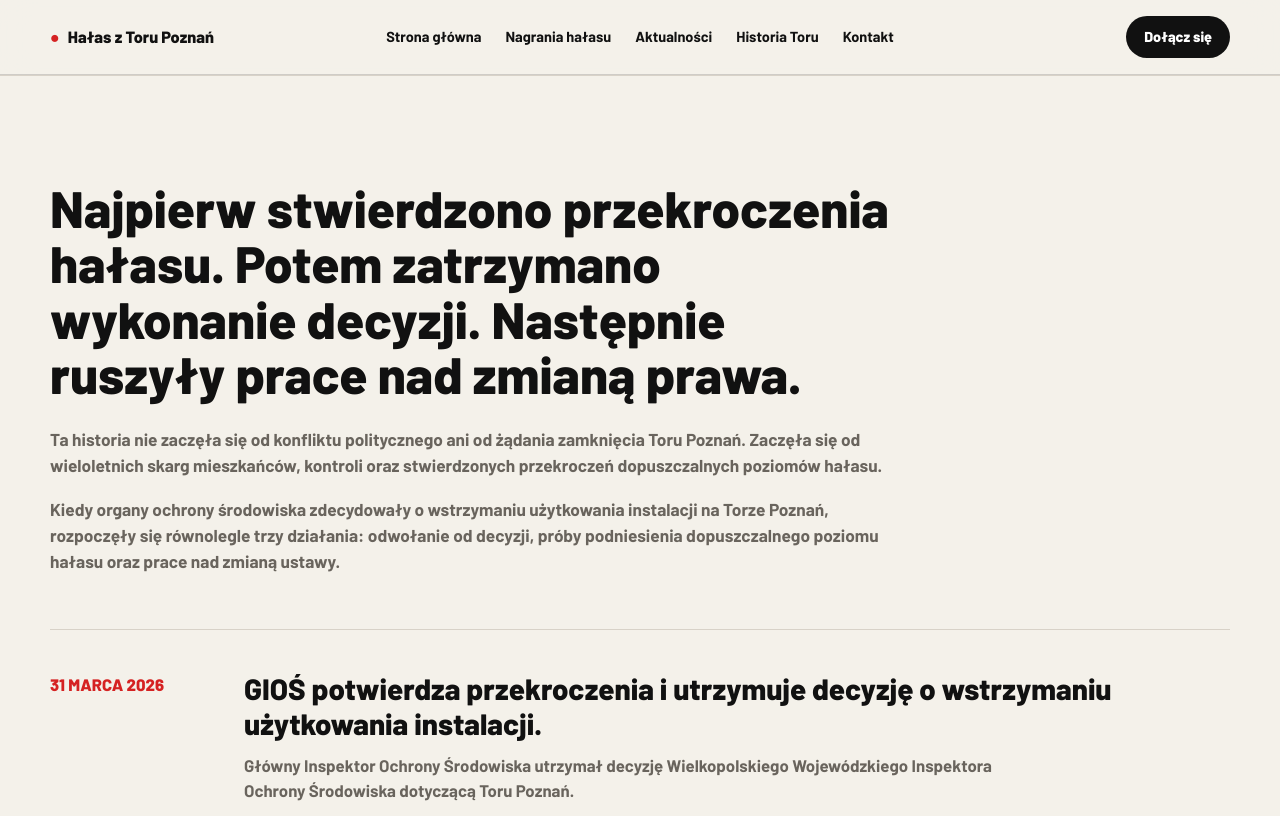
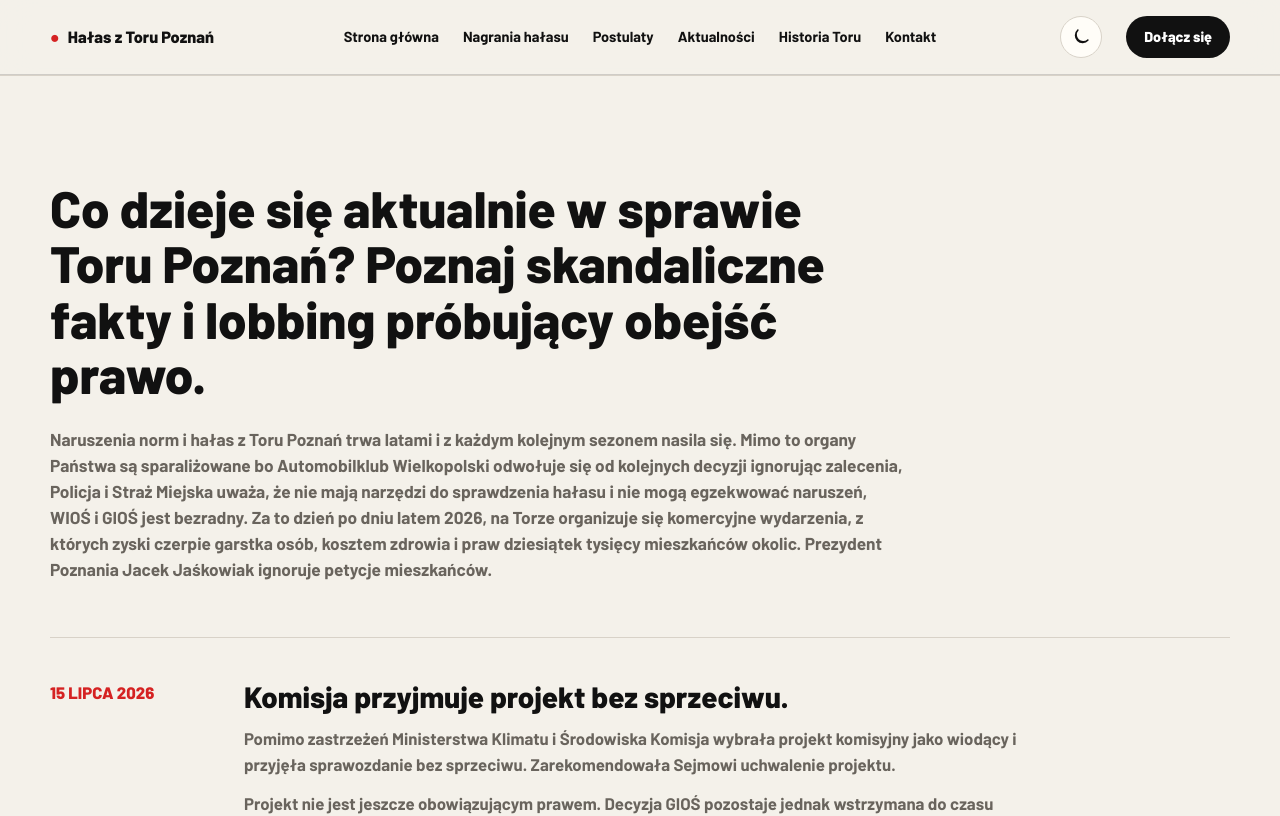
Before and after one commit to torpoznanhalas/strona-publiczna, a Next.js app: page /fakty in a window 1280 px wide. Shown: the top 816 px of the page. Built offline with nearby package versions, Linux system fonts and the light colour scheme.

Commit message:
feat: dodaj tryb ciemny i aktualizacje tresci [skip netlify]

```diff
--- a/app/fakty/page.tsx
+++ b/app/fakty/page.tsx
@@ -12,79 +12,85 @@
       <section className="section" id="mechanizm">
         <div className="container">
           <div className="section-header">
-                        <h2 className="section-title">
-              Najpierw stwierdzono przekroczenia hałasu. Potem zatrzymano wykonanie decyzji.
-              Następnie ruszyły prace nad zmianą prawa.
+            <h2 className="section-title">
+              Co dzieje się aktualnie w sprawie Toru Poznań? Poznaj skandaliczne fakty i lobbing próbujący obejść prawo.
             </h2>
             <div className="mechanism-intro">
               <p>
-                Ta historia nie zaczęła się od konfliktu politycznego ani od żądania zamknięcia
-                Toru Poznań. Zaczęła się od wieloletnich skarg mieszkańców, kontroli oraz
-                stwierdzonych przekroczeń dopuszczalnych poziomów hałasu.
-              </p>
-              <p>
-                Kiedy organy ochrony środowiska zdecydowały o wstrzymaniu użytkowania instalacji
-                na Torze Poznań, rozpoczęły się równolegle trzy działania: odwołanie od decyzji,
-                próby podniesienia dopuszczalnego poziomu hałasu oraz prace nad zmianą ustawy.
+                Naruszenia norm i hałas z Toru Poznań trwa latami i z każdym kolejnym sezonem nasila się.
+                Mimo to organy Państwa są sparaliżowane bo Automobilklub Wielkopolski odwołuje się od kolejnych decyzji ignorując zalecenia,
+                Policja i Straż Miejska uważa, że nie mają narzędzi do sprawdzenia hałasu i nie mogą egzekwować naruszeń, WIOŚ i GIOŚ jest bezradny. Za to dzień po dniu latem 2026, na Torze organizuje się komercyjne wydarzenia, z których zyski czerpie garstka osób, kosztem zdrowia i praw dziesiątek tysięcy mieszkańców okolic. Prezydent Poznania Jacek Jaśkowiak ignoruje petycje mieszkańców.
               </p>
             </div>
           </div>
 
           <div className="timeline">
             <article className="timeline-item">
-              <div className="timeline-date">31 MARCA 2026</div>
+              <div className="timeline-date">15 LIPCA 2026</div>
               <div>
-                <h3>GIOŚ potwierdza przekroczenia i utrzymuje decyzję o wstrzymaniu użytkowania instalacji.</h3>
+                <h3>Komisja przyjmuje projekt bez sprzeciwu.</h3>
                 <p>
-                  Główny Inspektor Ochrony Środowiska utrzymał decyzję Wielkopolskiego
-                  Wojewódzkiego Inspektora Ochrony Środowiska dotyczącą Toru Poznań.
+                  Pomimo zastrzeżeń Ministerstwa Klimatu i Środowiska Komisja wybrała projekt
+                  komisyjny jako wiodący i przyjęła sprawozdanie bez sprzeciwu. Zarekomendowała
+                  Sejmowi uchwalenie projektu.
                 </p>
                 <p>
-                  Powodem były stwierdzone przekroczenia dopuszczalnych poziomów hałasu.
-                  Zarządzający Torem Poznań otrzymał wcześniej dodatkowy czas i możliwość
-                  zastosowania zabezpieczeń akustycznych, ale nie wykazał trwałego przestrzegania norm.
-                </p>
-                <p>
-                  GIOŚ podkreślił, że nie była to decyzja uznaniowa. Przy nieusunięciu naruszeń
-                  organ miał obowiązek zastosować przepisy prawa.
+                  Projekt nie jest jeszcze obowiązującym prawem. Decyzja GIOŚ pozostaje jednak
+                  wstrzymana do czasu rozstrzygnięcia przez Wojewódzki Sąd Administracyjny, dzięki
+                  czemu Tor Poznań nadal funkcjonuje na dotychczasowych warunkach.
                 </p>
                 <p className="timeline-source">
                   <a
-                    href="https://www.gov.pl/web/gios/decyzja-gios-w-sprawie-toru-poznan--dzialania-wynikajace-z-przepisow-prawa-i-licznych-skarg-mieszkancow"
+                    href="https://api.sejm.gov.pl/sejm/term10/prints/2812/2812.pdf"
                     target="_blank"
                     rel="noreferrer"
                   >
-                    Źródło: komunikat GIOŚ
+                    Źródło: sprawozdanie Komisji, druk nr 2812
                   </a>
                 </p>
               </div>
             </article>
 
             <article className="timeline-item">
-              <div className="timeline-date">PO WYDANIU DECYZJI</div>
+              <div className="timeline-date">OSTRZEŻENIE MINISTERSTWA KLIMATU</div>
               <div>
-                <h3>Ministerstwo Sportu pomaga doprowadzić do wstrzymania jej wykonania.</h3>
+                <h3>Ministerstwo ostrzega, że projekty mogą naruszać prawo Unii Europejskiej.</h3>
                 <p>
-                  Podczas posiedzenia komisji sejmowej sekretarz stanu w Ministerstwie Sportu
-                  i Turystyki Piotr Borys powiedział:
+                  Podsekretarz stanu w Ministerstwie Klimatu i Środowiska Anita Sowińska stwierdziła
+                  podczas posiedzenia, że oba rozpatrywane projekty stoją — zdaniem ministerstwa —
+                  w kolizji z unijną dyrektywą dotyczącą hałasu.
                 </p>
                 <p>
-                  <strong>„Udało nam się także poprosić o to, aby strona się odwołała”.</strong>
+                  Ministerstwo zwróciło także uwagę, że użytkownicy torów korzystają z nich w sposób
+                  zorganizowany i odpłatny, dlatego trudno automatycznie uznać taką działalność za
+                  „powszechne korzystanie ze środowiska”.
                 </p>
                 <p>
-                  Minister dodał, że odwołanie pozwoliło zawiesić wykonanie decyzji i dało czas
-                  na dalsze działania. GIOŚ potwierdza, że po wniosku zarządzającego Torem Poznań
-                  wykonanie decyzji zostało wstrzymane. Do czasu rozstrzygnięcia sprawy przez
-                  Wojewódzki Sąd Administracyjny Tor Poznań może działać na dotychczasowych warunkach.
+                  Według ministerstwa przyjęcie przepisów może narazić Polskę na zarzut
+                  nieprawidłowego stosowania prawa Unii oraz wywołać podobne konflikty w innych
+                  miejscach kraju. Jednocześnie opinia Biura Ekspertyz Sejmu uznała projekt za
+                  niesprzeczny z prawem Unii Europejskiej.
                 </p>
-                <p className="timeline-source">
-                  <a
-                    href="https://www.gov.pl/web/gios/gios-wstrzymuje-decyzje-w-sprawie-toru-poznan"
-                    target="_blank"
-                    rel="noreferrer"
-                  >
-                    Źródło: komunikat GIOŚ o wstrzymaniu wykonania decyzji
-                  </a>
+              </div>
+            </article>
+
+            <article className="timeline-item">
+              <div className="timeline-date">RÓWNOLEGLE</div>
+              <div>
+                <h3>Rozważane jest nie tylko ograniczenie hałasu, lecz także podniesienie jego dopuszczalnego poziomu.</h3>
+                <p>
+                  Podczas posiedzenia komisji minister Piotr Borys przedstawił również rozwiązanie
+                  lokalne: zwiększenie dopuszczalnego poziomu hałasu o — jak powiedział —
+                  <strong> „dosłownie kilka decybeli”.</strong>
+                </p>
+                <p>
+                  Dyskutowano też o uznaniu części otoczenia Toru Poznań za teren
+                  usługowo-mieszkaniowy zamiast mieszkaniowego. Taka zmiana mogłaby umożliwić
+                  stosowanie wyższych limitów hałasu.
+                </p>
+                <p>
+                  <strong>Nie obniżyłoby to faktycznego hałasu słyszanego w domach. Zmieniłby się
+                  poziom, od którego hałas jest prawnie traktowany jako przekroczenie.</strong>
                 </p>
               </div>
             </article>
@@ -120,70 +126,71 @@
             </article>
 
             <article className="timeline-item">
-              <div className="timeline-date">RÓWNOLEGLE</div>
+              <div className="timeline-date">6 MAJA 2026</div>
               <div>
-                <h3>Rozważane jest nie tylko ograniczenie hałasu, lecz także podniesienie jego dopuszczalnego poziomu.</h3>
+                <h3>Mieszkańcy proszą o wspólne spotkanie i wypracowanie kompromisowego rozwiązania.</h3>
                 <p>
-                  Podczas posiedzenia komisji minister Piotr Borys przedstawił również rozwiązanie
-                  lokalne: zwiększenie dopuszczalnego poziomu hałasu o — jak powiedział —
-                  <strong> „dosłownie kilka decybeli”.</strong>
-                </p>
-                <p>
-                  Dyskutowano też o uznaniu części otoczenia Toru Poznań za teren
-                  usługowo-mieszkaniowy zamiast mieszkaniowego. Taka zmiana mogłaby umożliwić
-                  stosowanie wyższych limitów hałasu.
-                </p>
-                <p>
-                  <strong>Nie obniżyłoby to faktycznego hałasu słyszanego w domach. Zmieniłby się
-                  poziom, od którego hałas jest prawnie traktowany jako przekroczenie.</strong>
+                  Mieszkańcy osiedli Ławica i Przeźmierowa wysyłają do prezydenta Poznania Jacka
+                  Jaśkowiaka petycję, podpisaną przez dziesiątki osób, z prośbą o wspólne spotkanie
+                  z Automobilklubem i wypracowanie kompromisowego rozwiązania. Do dziś petycja
+                  pozostaje bez odpowiedzi.
                 </p>
               </div>
             </article>
 
             <article className="timeline-item">
-              <div className="timeline-date">OSTRZEŻENIE MINISTERSTWA KLIMATU</div>
+              <div className="timeline-date">PO WYDANIU DECYZJI</div>
               <div>
-                <h3>Ministerstwo ostrzega, że projekty mogą naruszać prawo Unii Europejskiej.</h3>
+                <h3>Ministerstwo Sportu pomaga doprowadzić do wstrzymania jej wykonania.</h3>
                 <p>
-                  Podsekretarz stanu w Ministerstwie Klimatu i Środowiska Anita Sowińska stwierdziła
-                  podczas posiedzenia, że oba rozpatrywane projekty stoją — zdaniem ministerstwa —
-                  w kolizji z unijną dyrektywą dotyczącą hałasu.
+                  Podczas posiedzenia komisji sejmowej sekretarz stanu w Ministerstwie Sportu
+                  i Turystyki Piotr Borys powiedział:
                 </p>
                 <p>
-                  Ministerstwo zwróciło także uwagę, że użytkownicy torów korzystają z nich w sposób
-                  zorganizowany i odpłatny, dlatego trudno automatycznie uznać taką działalność za
-                  „powszechne korzystanie ze środowiska”.
+                  <strong>„Udało nam się także poprosić o to, aby strona się odwołała”.</strong>
                 </p>
                 <p>
-                  Według ministerstwa przyjęcie przepisów może narazić Polskę na zarzut
-                  nieprawidłowego stosowania prawa Unii oraz wywołać podobne konflikty w innych
-                  miejscach kraju. Jednocześnie opinia Biura Ekspertyz Sejmu uznała projekt za
-                  niesprzeczny z prawem Unii Europejskiej.
+                  Minister dodał, że odwołanie pozwoliło zawiesić wykonanie decyzji i dało czas
+                  na dalsze działania. GIOŚ potwierdza, że po wniosku zarządzającego Torem Poznań
+                  wykonanie decyzji zostało wstrzymane. Do czasu rozstrzygnięcia sprawy przez
+                  Wojewódzki Sąd Administracyjny Tor Poznań może działać na dotychczasowych warunkach.
+                </p>
+                <p className="timeline-source">
+                  <a
+                    href="https://www.gov.pl/web/gios/gios-wstrzymuje-decyzje-w-sprawie-toru-poznan"
+                    target="_blank"
+                    rel="noreferrer"
+                  >
+                    Źródło: komunikat GIOŚ o wstrzymaniu wykonania decyzji
+                  </a>
                 </p>
               </div>
             </article>
 
             <article className="timeline-item">
-              <div className="timeline-date">15 LIPCA 2026</div>
+              <div className="timeline-date">31 MARCA 2026</div>
               <div>
-                <h3>Komisja przyjmuje projekt bez sprzeciwu.</h3>
+                <h3>GIOŚ potwierdza przekroczenia i utrzymuje decyzję o wstrzymaniu użytkowania instalacji.</h3>
                 <p>
-                  Pomimo zastrzeżeń Ministerstwa Klimatu i Środowiska Komisja wybrała projekt
-                  komisyjny jako wiodący i przyjęła sprawozdanie bez sprzeciwu. Zarekomendowała
-                  Sejmowi uchwalenie projektu.
+                  Główny Inspektor Ochrony Środowiska utrzymał decyzję Wielkopolskiego
+                  Wojewódzkiego Inspektora Ochrony Środowiska dotyczącą Toru Poznań.
                 </p>
                 <p>
-                  Projekt nie jest jeszcze obowiązującym prawem. Decyzja GIOŚ pozostaje jednak
-                  wstrzymana do czasu rozstrzygnięcia przez Wojewódzki Sąd Administracyjny, dzięki
-                  czemu Tor Poznań nadal funkcjonuje na dotychczasowych warunkach.
+                  Powodem były stwierdzone przekroczenia dopuszczalnych poziomów hałasu.
+                  Zarządzający Torem Poznań otrzymał wcześniej dodatkowy czas i możliwość
+                  zastosowania zabezpieczeń akustycznych, ale nie wykazał trwałego przestrzegania norm.
+                </p>
+                <p>
+                  GIOŚ podkreślił, że nie była to decyzja uznaniowa. Przy nieusunięciu naruszeń
+                  organ miał obowiązek zastosować przepisy prawa.
                 </p>
                 <p className="timeline-source">
                   <a
-                    href="https://api.sejm.gov.pl/sejm/term10/prints/2812/2812.pdf"
+                    href="https://www.gov.pl/web/gios/decyzja-gios-w-sprawie-toru-poznan--dzialania-wynikajace-z-przepisow-prawa-i-licznych-skarg-mieszkancow"
                     target="_blank"
                     rel="noreferrer"
                   >
-                    Źródło: sprawozdanie Komisji, druk nr 2812
+                    Źródło: komunikat GIOŚ
                   </a>
                 </p>
               </div>
--- a/app/globals.css
+++ b/app/globals.css
@@ -71,7 +71,9 @@
 }
 
 .section[id],
-.history-section[id] {
+.history-section[id],
+.hero[id],
+.section-anchor {
   scroll-margin-top: 92px;
 }
 
@@ -196,6 +198,55 @@
   text-decoration: none;
 }
 
+.theme-toggle {
+  display: inline-grid;
+  width: 42px;
+  height: 42px;
+  flex: 0 0 auto;
+  place-items: center;
+  padding: 0;
+  border: 1px solid var(--line);
+  border-radius: 50%;
+  color: var(--text);
+  background: var(--surface);
+  cursor: pointer;
+  transition: color 180ms ease, background 180ms ease, border-color 180ms ease,
+    transform 180ms ease;
+}
+
+.theme-toggle:hover {
+  border-color: var(--accent);
+  color: var(--accent);
+  transform: translateY(-1px);
+}
+
+.theme-toggle:focus-visible {
+  outline: 3px solid var(--accent);
+  outline-offset: 3px;
+}
+
+.theme-toggle svg {
+  width: 20px;
+  height: 20px;
+  fill: none;
+  stroke: currentColor;
+  stroke-linecap: round;
+  stroke-linejoin: round;
+  stroke-width: 1.8;
+}
+
+.theme-toggle-sun {
+  display: none;
+}
+
+html[data-theme="dark"] .theme-toggle-sun {
+  display: block;
+}
+
+html[data-theme="dark"] .theme-toggle-moon {
+  display: none;
+}
+
 
 .hero {
   min-height: calc(100svh - 74px);
@@ -586,9 +637,9 @@
 
 .footer {
   padding: 54px 0;
-  border-top: 1px solid rgba(17, 17, 17, 0.16);
-  color: var(--text);
-  background: var(--background);
+  border-top: 0;
+  color: white;
+  background: var(--dark);
 }
 
 .footer-grid {
@@ -606,7 +657,7 @@
 
 .footer p {
   margin: 0;
-  color: var(--muted);
+  color: var(--dark-muted);
   font-size: 0.88rem;
 }
 
@@ -617,7 +668,7 @@
 }
 
 .footer-links a {
-  color: var(--text);
+  color: white;
   font-size: 0.88rem;
   font-weight: 700;
 }
@@ -1782,10 +1833,6 @@
   font-size: 1.12rem;
 }
 
-.recordings-section {
-  scroll-margin-top: 92px;
-}
-
 .recordings-header {
   max-width: 1080px;
 }
@@ -2200,3 +2247,162 @@
 .support-cards-grid .supporter-directory-row {
   min-height: 62px;
 }
+
+/* Motyw wieczorny — spokojna paleta redakcyjna z wysokim kontrastem */
+html[data-theme="dark"] {
+  --background: #121416;
+  --surface: #1b1e21;
+  --text: #f2efe8;
+  --muted: #b9b3a8;
+  --line: #363a3f;
+  --accent: #e35757;
+  --accent-dark: #bd3c3c;
+  --dark: #090a0b;
+  --dark-muted: #b8b3aa;
+}
+
+body,
+.header,
+.footer,
+.form,
+.video-card,
+.demand-card,
+.supporter-activity,
+.supporter-directory,
+.source-card {
+  transition: color 180ms ease, background-color 180ms ease, border-color 180ms ease;
+}
+
+html[data-theme="dark"] .header {
+  border-bottom-color: rgba(255, 255, 255, 0.12);
+  background: rgba(18, 20, 22, 0.94);
+}
+
+html[data-theme="dark"] .nav {
+  background: rgba(18, 20, 22, 0.99);
+}
+
+html[data-theme="dark"] .field input,
+html[data-theme="dark"] .field select,
+html[data-theme="dark"] .field textarea,
+html[data-theme="dark"] .supporter-directory-more {
+  border-color: var(--line);
+  color: var(--text);
+  background: #111315;
+}
+
+html[data-theme="dark"] .checkbox,
+html[data-theme="dark"] .prose p,
+html[data-theme="dark"] .prose li,
+html[data-theme="dark"] .supporter-activity-place,
+html[data-theme="dark"] .supporter-directory-row span,
+html[data-theme="dark"] .history-point p {
+  color: #d3cec5;
+}
+
+html[data-theme="dark"] .form-status.error {
+  color: #ffb4b4;
+  border-color: #754343;
+  background: #351d1d;
+}
+
+html[data-theme="dark"] .form-status.success {
+  color: #a9ddb2;
+  border-color: #3f6848;
+  background: #19301f;
+}
+
+html[data-theme="dark"] .history-header {
+  color: var(--text);
+  background: #1b2026;
+}
+
+html[data-theme="dark"] .history-header p,
+html[data-theme="dark"] .history-sources {
+  color: var(--muted);
+}
+
+html[data-theme="dark"] .supporter-activity-placeholder,
+html[data-theme="dark"] .supporter-directory-placeholder {
+  background: #343940;
+}
+
+html[data-theme="dark"] .supporter-directory-scroll {
+  scrollbar-color: #626870 transparent;
+}
+
+html[data-theme="dark"] .button:not(.button-accent):not(.button-ghost) {
+  color: var(--background);
+  background: var(--text);
+}
+
+html[data-theme="dark"] .button:not(.button-accent):not(.button-ghost):hover {
+  background: #d7d2c9;
+}
+
+html[data-theme="dark"] .button-ghost {
+  color: var(--text);
+  background: transparent;
+}
+
+html[data-theme="dark"] .button-ghost:hover {
+  color: var(--background);
+  background: var(--text);
+}
+
+html[data-theme="dark"] .header-join,
+html[data-theme="dark"] .nav-mobile-join {
+  color: white;
+  background: var(--accent);
+}
+
+html[data-theme="dark"] .header-join:hover,
+html[data-theme="dark"] .nav-mobile-join:hover {
+  background: var(--accent-dark);
+}
+
+html[data-theme="dark"] .footer {
+  color: white;
+  background: var(--dark);
+}
+
+html[data-theme="dark"] .footer p {
+  color: var(--dark-muted);
+}
+
+html[data-theme="dark"] .footer-links a {
+  color: white;
+}
+
+@media (max-width: 1000px) {
+  .header-inner {
+    gap: 10px;
+  }
+
+  .menu-toggle {
+    order: 3;
+    margin-left: 0;
+  }
+
+  .theme-toggle {
+    order: 2;
+    margin-left: auto;
+    width: 40px;
+    height: 40px;
+  }
+}
+
+@media (prefers-reduced-motion: reduce) {
+  body,
+  .header,
+  .footer,
+  .form,
+  .video-card,
+  .demand-card,
+  .supporter-activity,
+  .supporter-directory,
+  .source-card,
+  .theme-toggle {
+    transition: none;
+  }
+}
--- a/app/layout.tsx
+++ b/app/layout.tsx
@@ -11,6 +11,20 @@
   display: "swap",
   variable: "--font-barlow"
 });
+
+const themeInitializer = `
+  (function () {
+    try {
+      var savedTheme = localStorage.getItem("tor-poznan-theme");
+      var systemDark = window.matchMedia("(prefers-color-scheme: dark)").matches;
+      var theme = savedTheme === "light" || savedTheme === "dark"
+        ? savedTheme
+        : systemDark ? "dark" : "light";
+      document.documentElement.dataset.theme = theme;
+      document.documentElement.style.colorScheme = theme;
+    } catch (_) {}
+  })();
+`;
 
 export const metadata: Metadata = {
   metadataBase: new URL("https://torpoznanhalas.pl"),
@@ -36,14 +50,15 @@
     locale: "pl_PL",
     url: "https://torpoznanhalas.pl",
     siteName: "Hałas z Toru Poznań",
-    title: "Hałas z Toru Poznań — nagrania, fakty i apel mieszkańców",
+    title: "Posłuchaj nagrań hałasu z Toru Poznań!",
     description:
-      "Posłuchaj nagrań, poznaj fakty i poprzyj apel mieszkańców o przestrzeganie norm hałasu."
+      "Poznaj fakty i historię o torze, zobacz jak Automobilklub Wielkopolski próbuje zmieniać prawo i poprzyj okolicznych mieszkańców!"
   },
   twitter: {
     card: "summary_large_image",
-    title: "Hałas z Toru Poznań — nagrania, fakty i apel mieszkańców",
-    description: "Posłuchaj nagrań, poznaj fakty i poprzyj mieszkańców."
+    title: "Posłuchaj nagrań hałasu z Toru Poznań!",
+    description:
+      "Poznaj fakty i historię o torze, zobacz jak Automobilklub Wielkopolski próbuje zmieniać prawo i poprzyj okolicznych mieszkańców!"
   },
   alternates: {
     canonical: "/"
@@ -52,7 +67,10 @@
 
 export default function RootLayout({ children }: Readonly<{ children: React.ReactNode }>) {
   return (
-    <html lang="pl" className={barlow.variable}>
+    <html lang="pl" className={barlow.variable} suppressHydrationWarning>
+      <head>
+        <script dangerouslySetInnerHTML={{ __html: themeInitializer }} />
+      </head>
       <body>
         <Header />
         <main>{children}</main>
--- a/components/Header.tsx
+++ b/components/Header.tsx
@@ -1,17 +1,46 @@
 "use client";
 
 import Link from "next/link";
-import { useState } from "react";
+import { useState, useSyncExternalStore } from "react";
+
+const THEME_STORAGE_KEY = "tor-poznan-theme";
+
+function subscribeToTheme(callback: () => void) {
+  window.addEventListener("theme-change", callback);
+  return () => window.removeEventListener("theme-change", callback);
+}
+
+function getThemeSnapshot() {
+  return document.documentElement.dataset.theme === "dark";
+}
+
+function getServerThemeSnapshot() {
+  return false;
+}
 
 export function Header() {
   const [open, setOpen] = useState(false);
+  const darkMode = useSyncExternalStore(
+    subscribeToTheme,
+    getThemeSnapshot,
+    getServerThemeSnapshot
+  );
   const closeMenu = () => setOpen(false);
+
+  const toggleTheme = () => {
+    const nextTheme = darkMode ? "light" : "dark";
+    document.documentElement.dataset.theme = nextTheme;
+    document.documentElement.style.colorScheme = nextTheme;
+    localStorage.setItem(THEME_STORAGE_KEY, nextTheme);
+    window.dispatchEvent(new Event("theme-change"));
+  };
+
   return (
     <header className="header">
       <div className="container header-inner">
         <Link
           className="brand"
-          href="/"
+          href="/#strona-glowna"
           aria-label="Hałas z Toru Poznań — strona główna"
           onClick={closeMenu}
         >
@@ -35,11 +64,14 @@
           className={`nav${open ? " nav-open" : ""}`}
           aria-label="Główna nawigacja"
         >
-          <Link href="/" onClick={closeMenu}>
+          <Link href="/#strona-glowna" onClick={closeMenu}>
             Strona główna
           </Link>
           <Link href="/#nagrania" onClick={closeMenu}>
             Nagrania hałasu
+          </Link>
+          <Link href="/#postulaty" onClick={closeMenu}>
+            Postulaty
           </Link>
           <Link href="/fakty" onClick={closeMenu}>
             Aktualności
@@ -54,6 +86,22 @@
             Dołącz się
           </Link>
         </nav>
+        <button
+          className="theme-toggle"
+          type="button"
+          aria-label={darkMode ? "Włącz jasny motyw" : "Włącz ciemny motyw"}
+          aria-pressed={darkMode}
+          title={darkMode ? "Włącz jasny motyw" : "Włącz ciemny motyw"}
+          onClick={toggleTheme}
+        >
+          <svg className="theme-toggle-sun" viewBox="0 0 24 24" aria-hidden="true">
+            <circle cx="12" cy="12" r="4" />
+            <path d="M12 2v2M12 20v2M4.93 4.93l1.42 1.42M17.66 17.66l1.41 1.41M2 12h2M20 12h2M4.93 19.07l1.42-1.42M17.66 6.34l1.41-1.41" />
+          </svg>
+          <svg className="theme-toggle-moon" viewBox="0 0 24 24" aria-hidden="true">
+            <path d="M20.3 15.7A8.5 8.5 0 0 1 8.3 3.7 8.5 8.5 0 1 0 20.3 15.7Z" />
+          </svg>
+        </button>
         <Link className="header-join" href="/#poparcie" onClick={closeMenu}>
           Dołącz się
         </Link>
--- a/components/SupportForm.tsx
+++ b/components/SupportForm.tsx
@@ -9,7 +9,7 @@
   postalCode: "",
   email: "",
   adult: false,
-  privacy: false,
+  privacy: true,
   publicDisplay: true,
   website: ""
 };
--- a/components/VideoSection.tsx
+++ b/components/VideoSection.tsx
@@ -2,9 +2,9 @@
 
 export function VideoSection() {
   return (
-    <section className="section recordings-section" id="nagrania">
+    <section className="section recordings-section">
       <div className="container">
-        <div className="section-header recordings-header">
+        <div className="section-header recordings-header section-anchor" id="nagrania">
           <h2 className="section-title recordings-title">
             Posłuchaj nagrań hałasu z Toru Poznań wykonanych na Ławicy, os. Bajkowym,
             w Przeźmierowie, Smochowicach.
```
Also changed, not shown: app/opengraph-image.tsx (+57 -15 lines), app/page.tsx (+4 -4 lines), app/fonts/Barlow-Bold.otf (added), app/fonts/Barlow-ExtraBold.otf (added).
